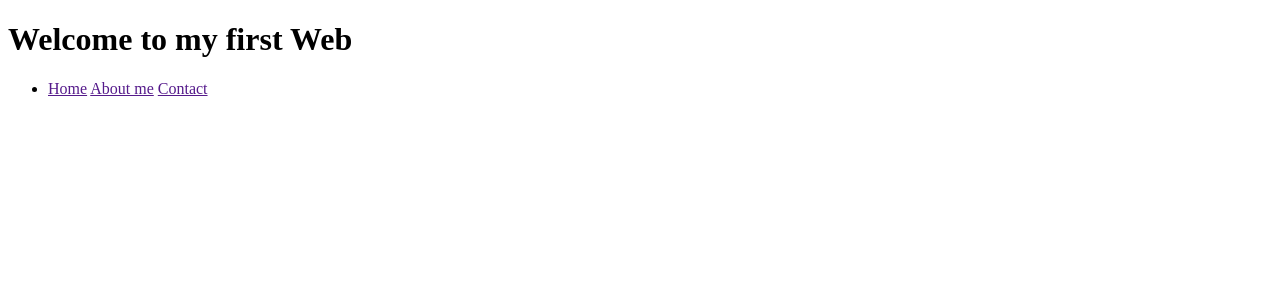
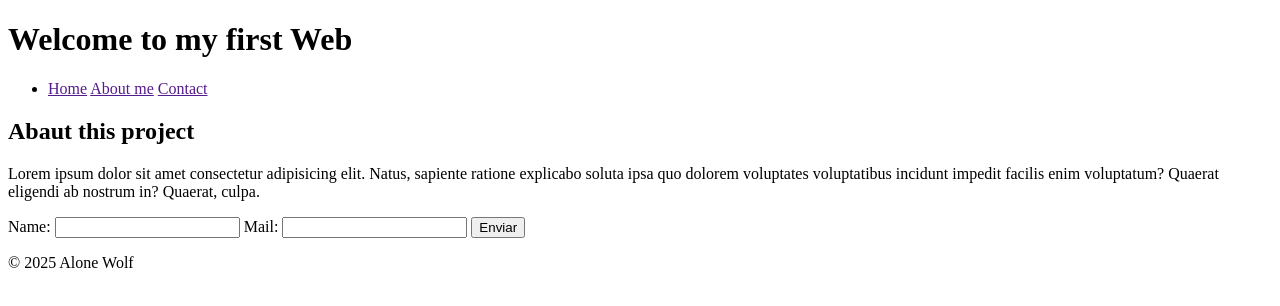
Before and after one commit to aloneblackwolf/01_proyecto_inicial, a plain HTML site: page index.html in a window 1280 px wide. Drawn offline with Linux system fonts and the light colour scheme.

Commit message:
Main con formulario y footer

```diff
--- a/index.html
+++ b/index.html
@@ -17,6 +17,22 @@
             </ul>
         </nav>
     </header>
+    <main>
+        <section>
+           <h2>Abaut this project</h2>
+           <p>Lorem ipsum dolor sit amet consectetur adipisicing elit. Natus, sapiente ratione explicabo soluta ipsa quo dolorem voluptates voluptatibus incidunt impedit facilis enim voluptatum? Quaerat eligendi ab nostrum in? Quaerat, culpa.</p>
+        </section>
+        <form>
+            <label for="nombre">Name: </label>
+            <input type="text" id="nombre">
+            <label for="email">Mail: </label>
+            <input type="text" id="email">
+            <button type="submit">Enviar</button>
+        </form>
+    </main>
+    <footer>
+        <p>© 2025 Alone Wolf</p>
+    </footer>
 <body>
 </body>
 </html>
```
